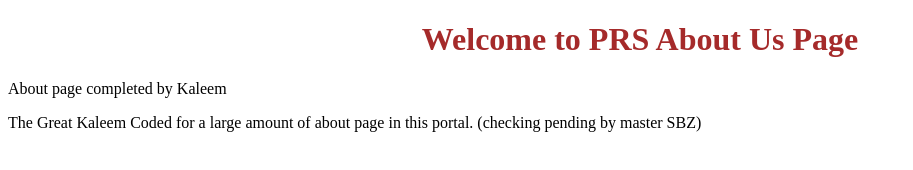
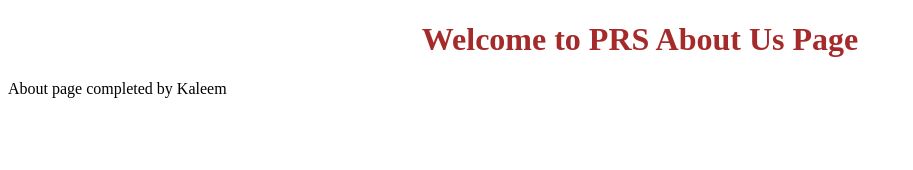
Before and after one commit to sbzpatel/PRSWebsite, a plain HTML site: page about.html in a window 1280 px wide. Shown: the whole page, without its empty margins (0-913 px from the left). Drawn offline with Linux system fonts and the light colour scheme.

Commit message:
Update about.html

```diff
--- a/about.html
+++ b/about.html
@@ -9,7 +9,5 @@
     <h1 style="text-align: center; color: brown;">Welcome to PRS About Us Page</h1>
 
     <p>About page completed by Kaleem</p>
-
-    <p>The Great Kaleem Coded for a large amount of about page in this portal. (checking pending by master SBZ)</p>
 </body>
 </html>
```
